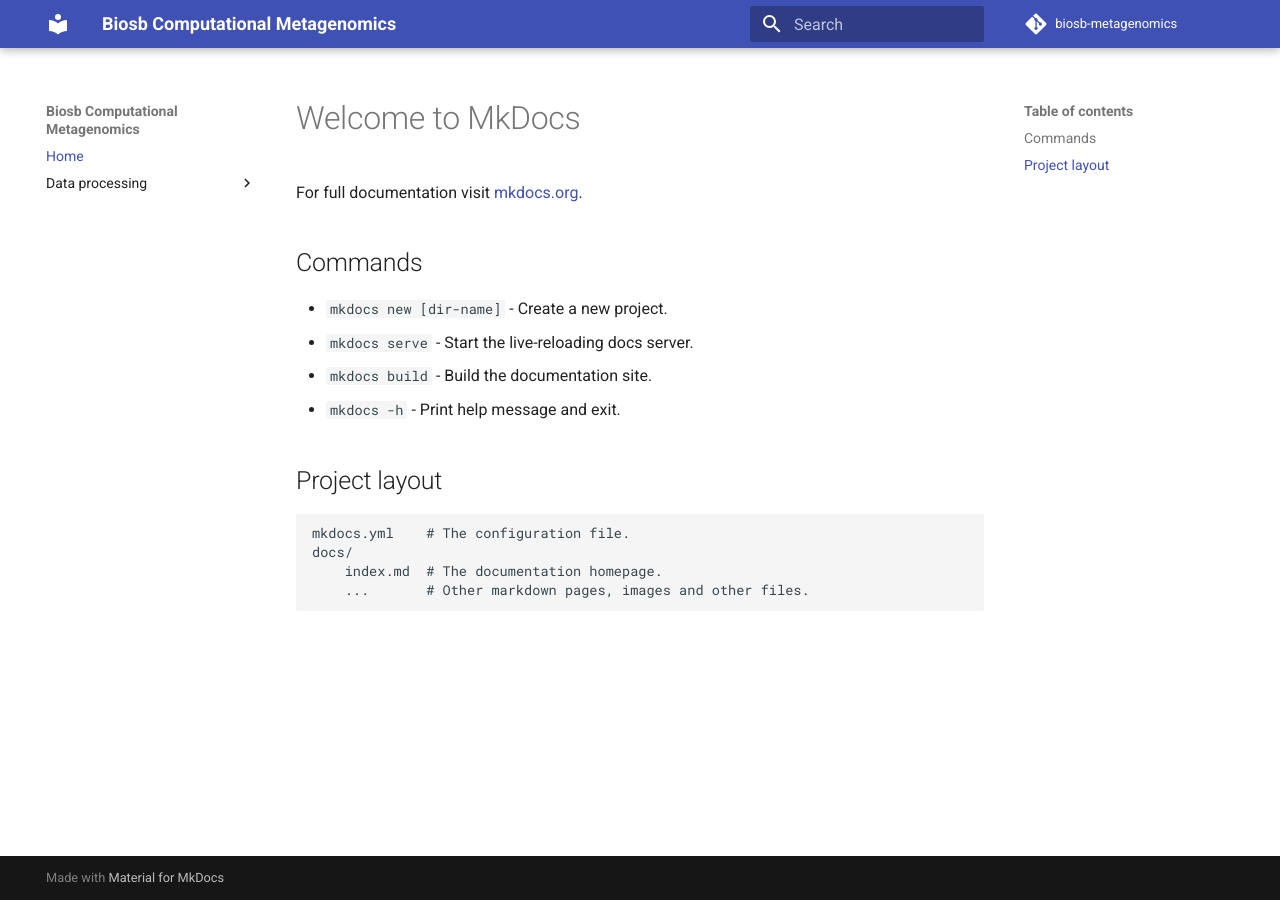
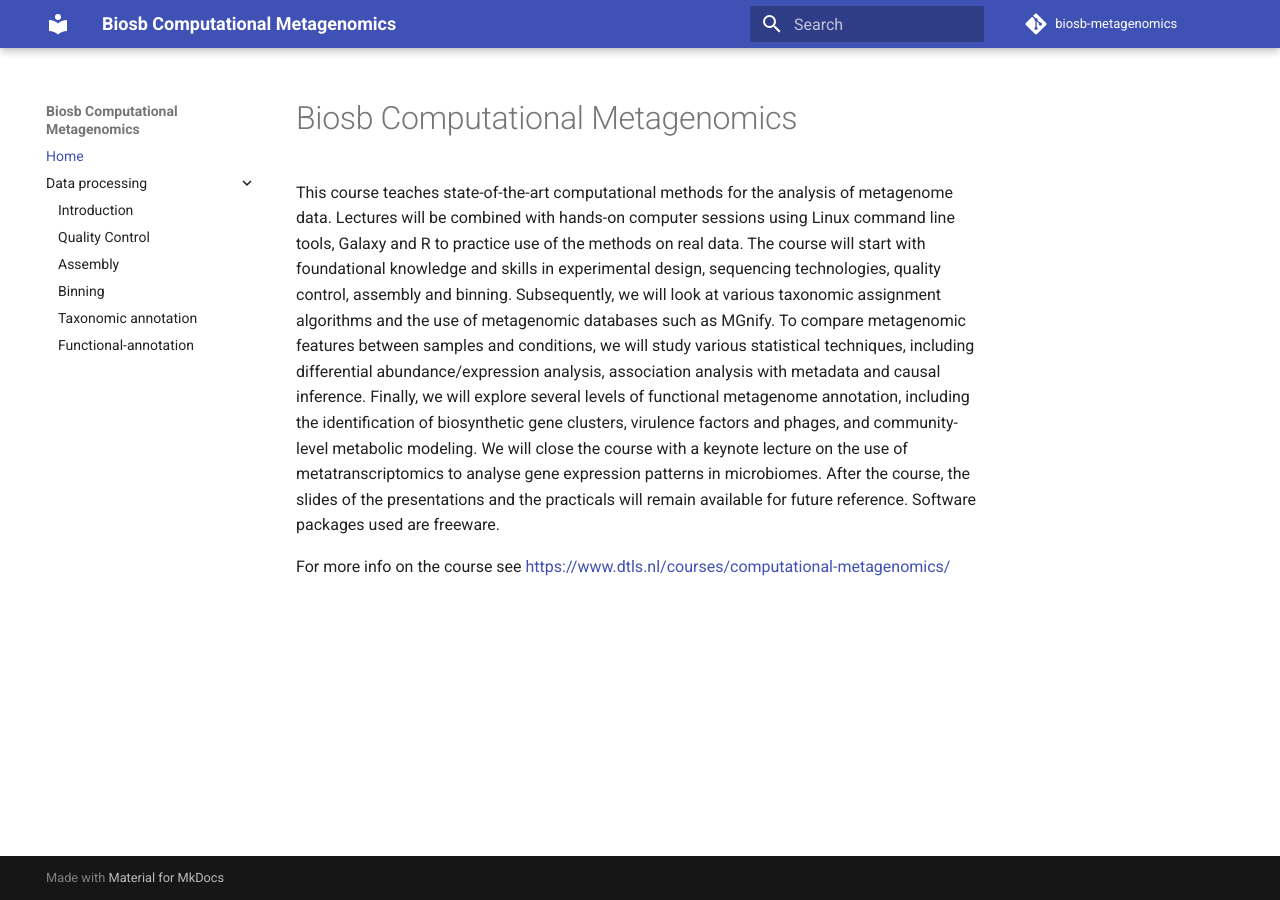
Before and after one commit to mdehollander/biosb-metagenomics, an MkDocs documentation site: the page built from docs/index.md, in a window 1280 px wide. Built offline with MkDocs 1.6.1 and Material for MkDocs 9.7.7, drawn with Linux system fonts in a browser that asks for light colours; comment, search, counter and statistics services are not loaded.

Commit message:
Intro page and expand menu

```diff
--- a/docs/index.md
+++ b/docs/index.md
@@ -1,17 +1,5 @@
-# Welcome to MkDocs
+# Biosb Computational Metagenomics
 
-For full documentation visit [mkdocs.org](https://www.mkdocs.org).
+This course teaches state-of-the-art computational methods for the analysis of metagenome data. Lectures will be combined with hands-on computer sessions using Linux command line tools, Galaxy and R to practice use of the methods on real data. The course will start with foundational knowledge and skills in experimental design, sequencing technologies, quality control, assembly and binning. Subsequently, we will look at various taxonomic assignment algorithms and the use of metagenomic databases such as MGnify. To compare metagenomic features between samples and conditions, we will study various statistical techniques, including differential abundance/expression analysis, association analysis with metadata and causal inference. Finally, we will explore several levels of functional metagenome annotation, including the identification of biosynthetic gene clusters, virulence factors and phages, and community-level metabolic modeling. We will close the course with a keynote lecture on the use of metatranscriptomics to analyse gene expression patterns in microbiomes. After the course, the slides of the presentations and the practicals will remain available for future reference. Software packages used are freeware.
 
-## Commands
-
-* `mkdocs new [dir-name]` - Create a new project.
-* `mkdocs serve` - Start the live-reloading docs server.
-* `mkdocs build` - Build the documentation site.
-* `mkdocs -h` - Print help message and exit.
-
-## Project layout
-
-    mkdocs.yml    # The configuration file.
-    docs/
-        index.md  # The documentation homepage.
-        ...       # Other markdown pages, images and other files.
+For more info on the course see [https://www.dtls.nl/courses/computational-metagenomics/](https://www.dtls.nl/courses/computational-metagenomics/)
--- a/mkdocs.yml
+++ b/mkdocs.yml
@@ -7,6 +7,8 @@ repo_name: biosb-metagenomics
 # Styling
 theme:
   name: material
+  features:
+    - navigation.expand
 
 # Navigation
 nav:
```
Also changed, not shown: docs/data-processing/intro.md (+2 -10 lines), docs/data-processing/functional-annotation.md (deleted), docs/data-processing/taxonomic-annotation.md (deleted).
